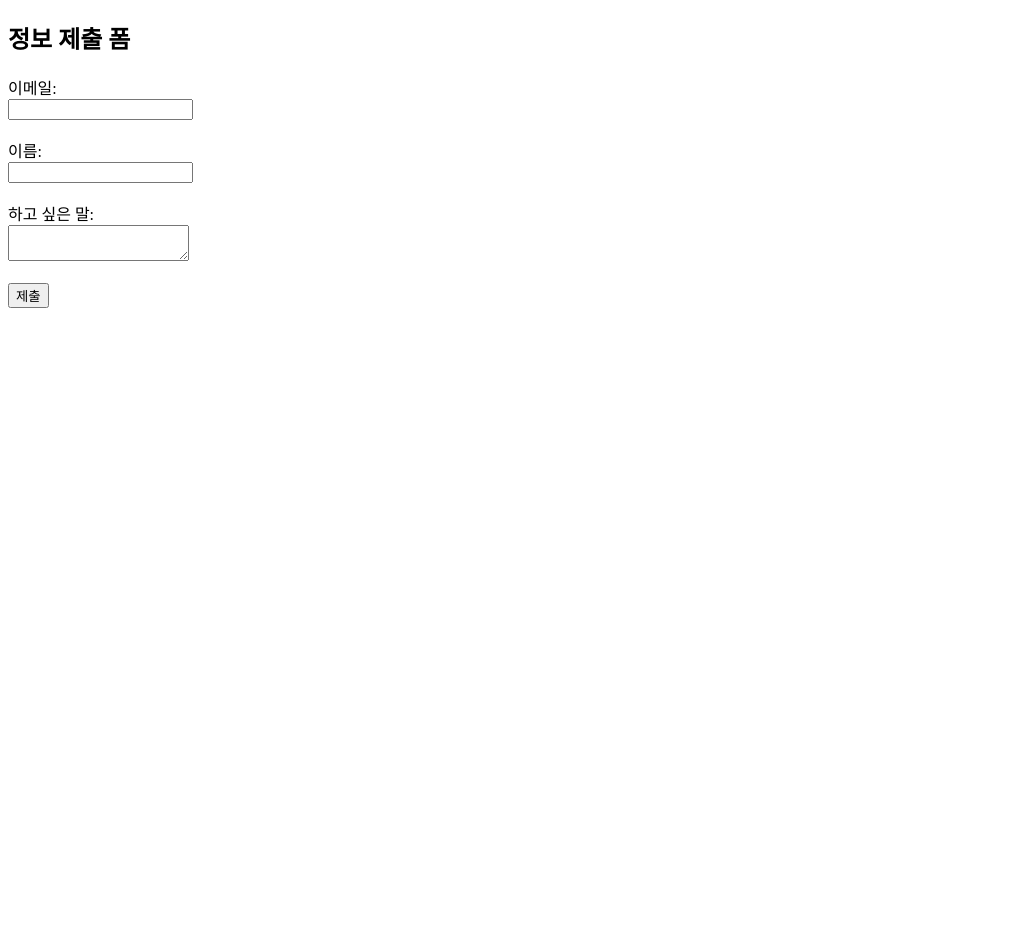
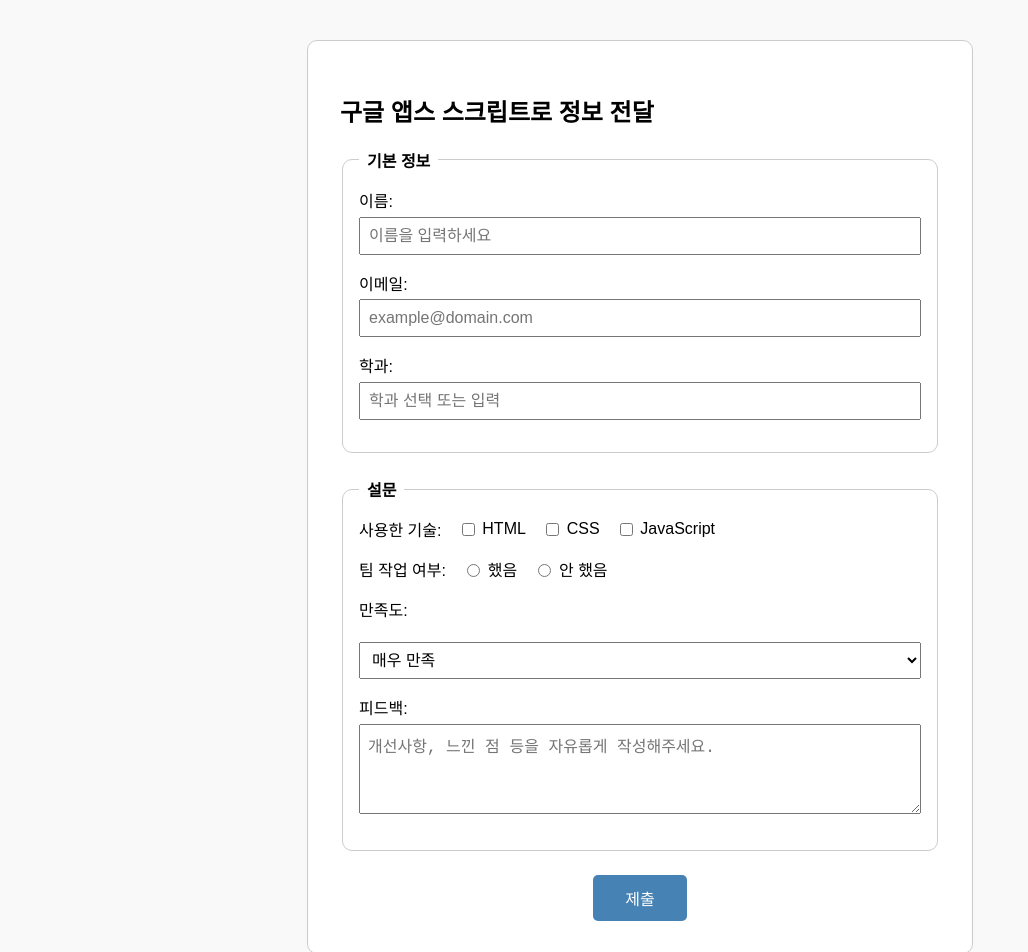
Before and after one commit to mangodetective/webform, a plain HTML site: page form.html in a window 1280 px wide. Shown: the top 952 px of the page, without its empty margins (0-1028 px from the left). Before the commit the page ends 800 px from the top, so only its background shows below. Drawn offline with Linux system fonts and the light colour scheme.

Commit message:
version3

```diff
--- /dev/null
+++ b/form.css
@@ -0,0 +1,93 @@
+/* ============================= */
+/* 전체 페이지 기본 레이아웃 설정 */
+/* ============================= */
+body {
+  font-family: Arial, sans-serif;           /* 전체 폰트 설정 */
+  display: flex;                            /* 중앙 정렬을 위한 flex */
+  justify-content: center;                  /* 가로 방향 중앙 정렬 */
+  padding: 2rem;                            /* 여백 */
+  background-color: #f9f9f9;                /* 배경색 (연회색) */
+}
+
+/* ============================= */
+/* 폼 컨테이너 스타일 (중앙 박스) */
+/* ============================= */
+.form-container {
+  background: white;                        /* 배경색 흰색 */
+  padding: 2rem;                            /* 내부 여백 */
+  border-radius: 10px;                      /* 모서리 둥글게 */
+  border: 1px solid #ccc;                   /* 테두리 색 */
+  width: 600px;                             /* 고정 너비 */
+}
+
+/* ============================= */
+/* fieldset 스타일 (입력 영역 그룹) */
+/* ============================= */
+fieldset {
+  margin-bottom: 1.5rem;                    /* 아래쪽 간격 */
+  padding: 1rem;                            /* 내부 여백 */
+  border: 1px solid #ccc;                   /* 테두리 색 */
+  border-radius: 10px;                      /* 모서리 둥글게 */
+}
+
+legend {
+  font-weight: bold;                        /* 제목 굵게 */
+  padding: 0 0.5rem;                        /* 좌우 여백 */
+}
+
+/* ============================= */
+/* 입력 요소 전반적인 스타일 */
+/* ============================= */
+label {
+  display: block;                           /* 줄바꿈 적용 */
+  margin-bottom: 1rem;                      /* 아래 간격 */
+}
+
+input[type="text"],
+input[type="email"],
+input[list],
+select,
+textarea {
+  width: 100%;                              /* 전체 너비 */
+  padding: 0.5rem;                          /* 내부 여백 */
+  font-size: 1rem;                          /* 글자 크기 */
+  margin-top: 0.3rem;                       /* 위 여백 */
+  box-sizing: border-box;                   /* 패딩 포함하여 너비 계산 */
+}
+
+/* ============================= */
+/* 체크박스, 라디오 그룹 스타일 */
+/* ============================= */
+.form-group {
+  display: flex;                            /* 가로 정렬 */
+  flex-wrap: wrap;                          /* 줄바꿈 허용 */
+  gap: 1rem;                                /* 요소 간 간격 */
+  align-items: center;                      /* 수직 정렬 */
+  margin-bottom: 1rem;                      /* 아래 여백 */
+}
+
+.form-group label {
+  display: flex;                            /* 아이콘 + 텍스트 정렬 */
+  align-items: center;                      /* 수직 가운데 정렬 */
+  gap: 0.3rem;                              /* 체크/라디오와 텍스트 간격 */
+  margin-bottom: 0;                         /* 기본 여백 제거 */
+}
+
+/* ============================= */
+/* 버튼 스타일 */
+/* ============================= */
+button {
+  display: block;                           /* 블록 요소로 전환 */
+  margin: 0 auto;                           /* 가운데 정렬 */
+  padding: 0.7rem 2rem;                     /* 크기 조절 */
+  font-size: 1rem;                          /* 글자 크기 */
+  background-color: steelblue;             /* 배경색 */
+  color: white;                             /* 글자색 */
+  border: none;                             /* 테두리 제거 */
+  border-radius: 5px;                       /* 모서리 둥글게 */
+  cursor: pointer;                          /* 마우스 포인터 변경 */
+}
+
+button:hover {
+  background-color: darkblue;               /* 호버 시 색상 변경 */
+}
--- a/form.html
+++ b/form.html
@@ -1,45 +1,85 @@
 <!DOCTYPE html>
-<html>
+<html lang="ko">
 <head>
+  <meta charset="UTF-8">
   <title>구글 앱스 스크립트로 정보 전달</title>
-  <script>
-    function submitForm(event) {
-      event.preventDefault();
 
-      const email = document.getElementById("email").value;
-      const name = document.getElementById("name").value;
-      const message = document.getElementById("message").value;
-
-      fetch("https://script.google.com/macros/s/AKfycbyXmG2id0Hz_XeCNozcuQnF1-7uS3OgsLHobuG9W8IxrZV9Fo7gdJV574lqREFgCdxY7g/exec", {
-        method: "POST",
-        mode: "no-cors",
-        headers: {
-          "Content-Type": "application/x-www-form-urlencoded"
-        },
-        body: `email=${encodeURIComponent(email)}&name=${encodeURIComponent(name)}&message=${encodeURIComponent(message)}`
-      })
-      .then(response => {
-        alert("정보가 성공적으로 전송되었습니다!");
-      })
-      .catch(error => {
-        alert("전송 실패: " + error.message);
-      });
-    }
-  </script>
+  <!-- 외부 CSS 연결 (form.css 파일) -->
+  <link rel="stylesheet" href="form.css">
 </head>
 <body>
-  <h2>정보 제출 폼</h2>
-  <form onsubmit="submitForm(event)">
-    <label for="email">이메일:</label><br>
-    <input type="email" id="email" name="email" required><br><br>
+  <!-- 전체 폼을 감싸는 중앙 정렬용 컨테이너 -->
+  <div class="form-container">
+    <h2>구글 앱스 스크립트로 정보 전달</h2>
 
-    <label for="name">이름:</label><br>
-    <input type="text" id="name" name="name" required><br><br>
+    <!-- 제출 시 Google Apps Script 웹앱으로 전송 -->
+    <form action="https://script.google.com/macros/s/AKfycbzqGOke-7Zu_5qmsJHdiAdw9zP2aXfdLAn2U_vJEcld6dPv96ad6nqyciWynW_KVzwDIQ/exec" method="POST">
 
-    <label for="message">하고 싶은 말:</label><br>
-    <textarea id="message" name="message" required></textarea><br><br>
+      <!-- ▶ 기본 정보 입력 영역 -->
+      <fieldset>
+        <legend>기본 정보</legend>
 
-    <button type="submit">제출</button>
-  </form>
+        <!-- 사용자 이름 입력 -->
+        <label>이름:
+          <input type="text" name="name" placeholder="이름을 입력하세요" required>
+        </label>
+
+        <!-- 이메일 입력 (형식 검증 포함) -->
+        <label>이메일:
+          <input type="email" name="email" placeholder="example@domain.com" required>
+        </label>
+
+        <!-- 학과 입력 (직접 입력 + 추천 목록 datalist) -->
+        <label>학과:
+          <input list="departments" name="department" placeholder="학과 선택 또는 입력">
+          <datalist id="departments">
+            <option value="사이버보안전공">
+            <option value="컴퓨터공학과">
+            <option value="디소공">
+          </datalist>
+        </label>
+      </fieldset>
+
+      <!-- ▶ 설문조사 입력 영역 -->
+      <fieldset>
+        <legend>설문</legend>
+
+        <!-- 체크박스: 사용한 기술 -->
+        <div class="form-group">
+          <label>사용한 기술:</label>
+          <label><input type="checkbox" name="tech" value="HTML"> HTML</label>
+          <label><input type="checkbox" name="tech" value="CSS"> CSS</label>
+          <label><input type="checkbox" name="tech" value="JavaScript"> JavaScript</label>
+        </div>
+
+        <!-- 라디오버튼: 팀 작업 여부 -->
+        <div class="form-group">
+          <label>팀 작업 여부:</label>
+          <label><input type="radio" name="team" value="yes"> 했음</label>
+          <label><input type="radio" name="team" value="no"> 안 했음</label>
+        </div>
+
+        <!-- 콤보박스: 만족도 선택 -->
+        <div class="form-group">
+          <label for="satisfaction">만족도:</label>
+          <select id="satisfaction" name="satisfaction">
+            <option value="5">매우 만족</option>
+            <option value="4">만족</option>
+            <option value="3">보통</option>
+            <option value="2">불만족</option>
+            <option value="1">매우 불만족</option>
+          </select>
+        </div>
+
+        <!-- 여러 줄 텍스트 입력: 피드백 -->
+        <label>피드백:
+          <textarea name="feedback" rows="4" placeholder="개선사항, 느낀 점 등을 자유롭게 작성해주세요."></textarea>
+        </label>
+      </fieldset>
+
+      <!-- 제출 버튼 -->
+      <button type="submit">제출</button>
+    </form>
+  </div>
 </body>
 </html>
```
Also changed, not shown: 1 other file.
